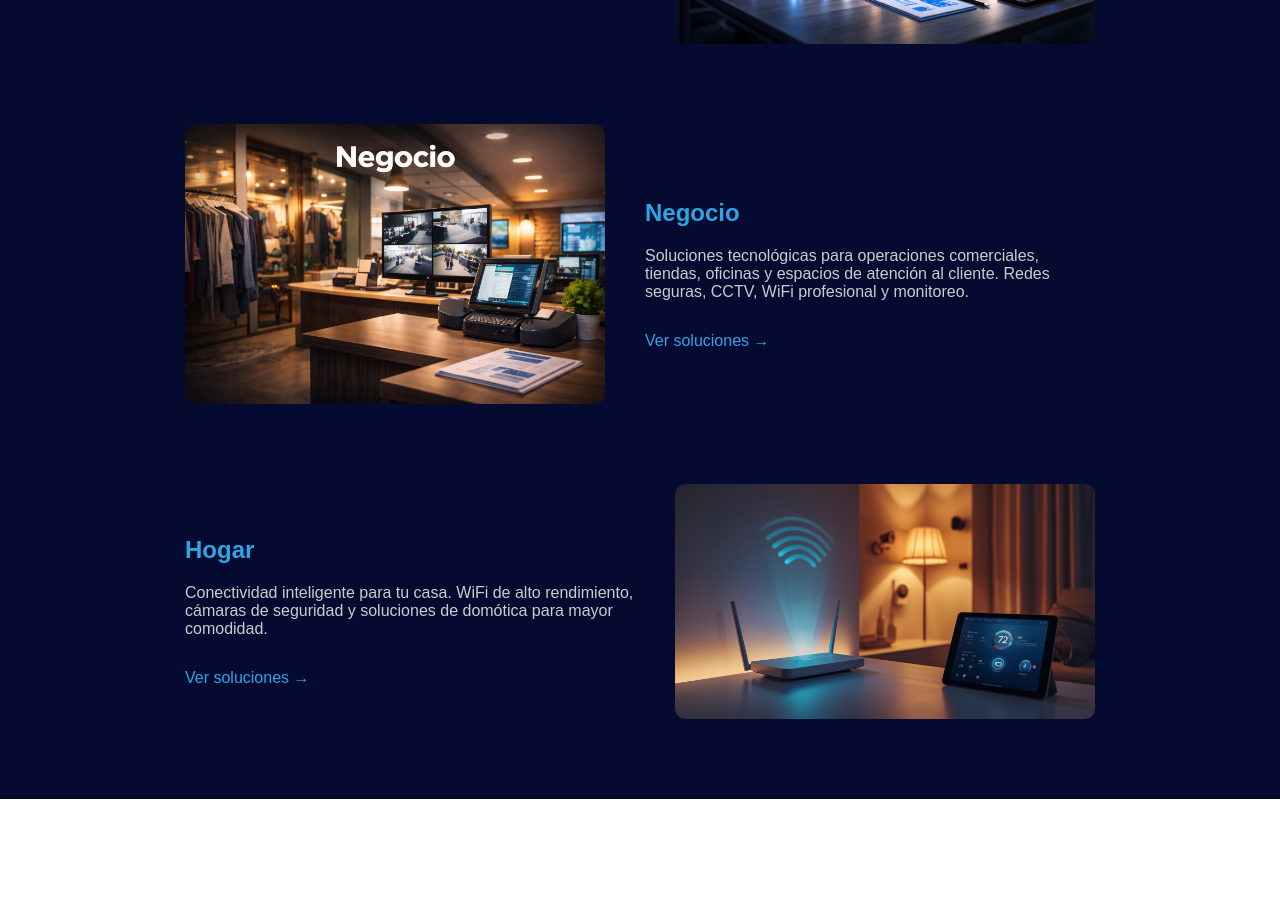
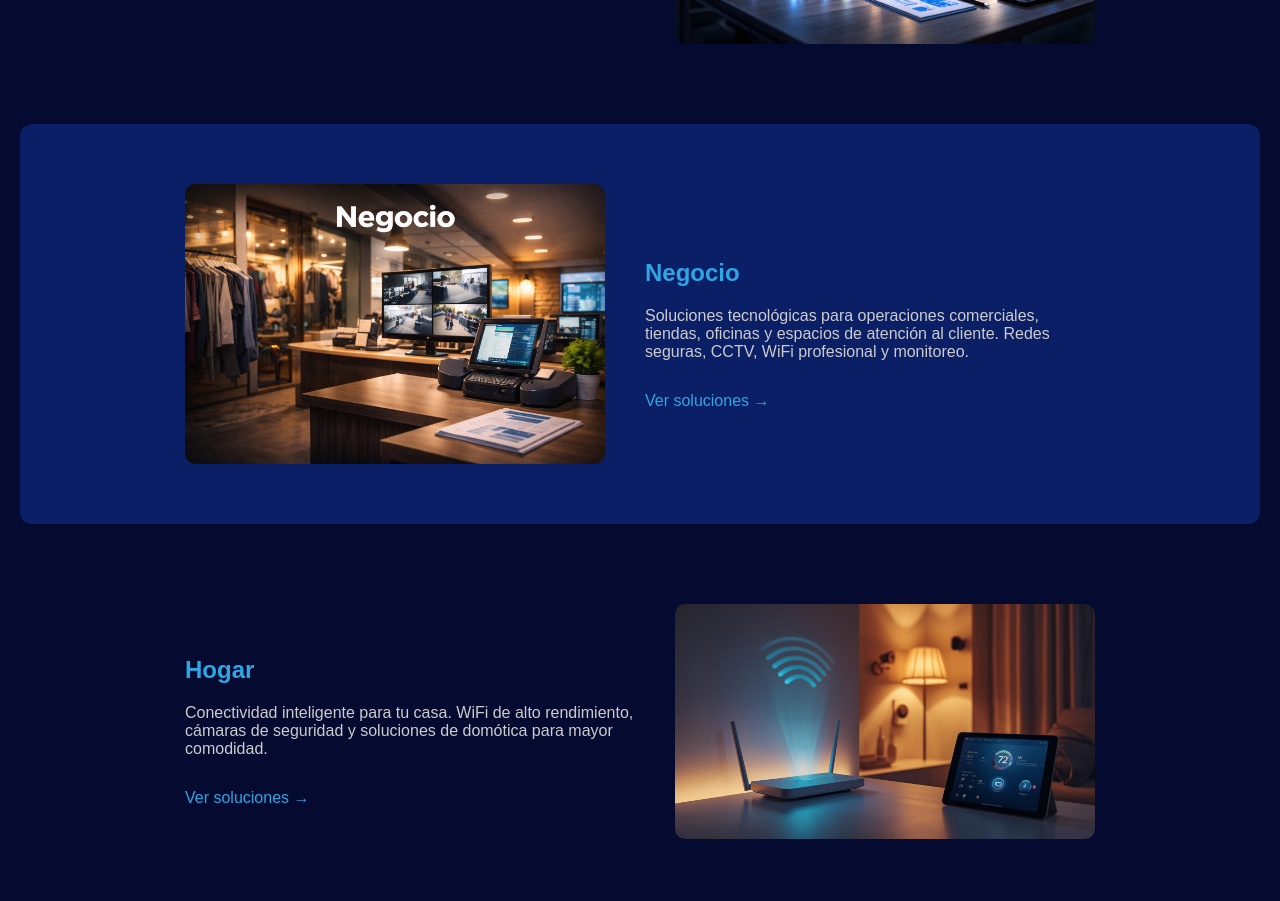
Before and after one commit to OcteFlow/octeflow-site, a Next.js app: page / in a window 1280 px wide. Shown: the part 1280-2181 px from the top of the page. Built offline with nearby package versions, Linux system fonts and the light colour scheme.

Commit message:
Update index.js

```diff
--- a/pages/index.js
+++ b/pages/index.js
@@ -194,7 +194,10 @@ alignItems:"center",
 justifyContent:"center",
 gap:"40px",
 flexWrap:"wrap",
-marginBottom:"80px"
+marginBottom:"80px",
+  background:"#0b1f66",
+padding:"60px 20px",
+borderRadius:"12px"
 }}>
 
 <img
```
